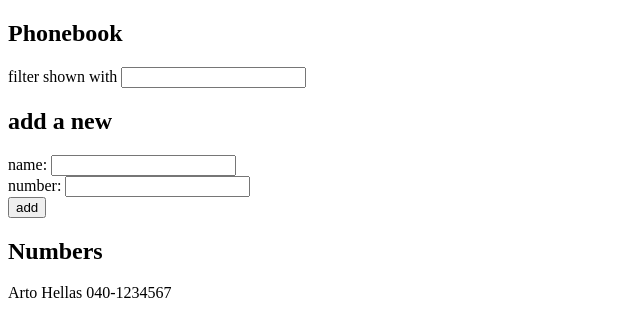
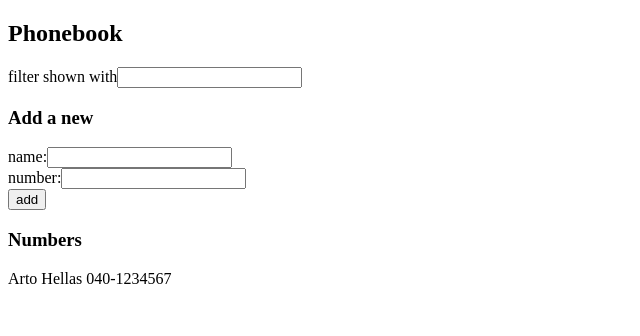
Before and after one commit to Abdk06/FullstackOpen-Solutions, a React (Vite) app in the folder part2/phonebook/: page / in a window 1280 px wide. Shown: the top 336 px of the page, without its empty margins (0-640 px from the left). Built offline with nearby package versions, Linux system fonts and the light colour scheme.

Commit message:
Added solution for 2.10

```diff
--- a/part2/phonebook/src/App.jsx
+++ b/part2/phonebook/src/App.jsx
@@ -1,4 +1,7 @@
 import { useState } from "react";
+import Filter from "./components/Filter";
+import PersonForm from "./components/PersonForm";
+import Persons from "./components/Persons";
 
 const App = () => {
   const [persons, setPersons] = useState([
@@ -35,32 +38,17 @@ const App = () => {
   return (
     <div>
       <h2>Phonebook</h2>
-      <div>
-        filter shown with{" "}
-        <input onChange={handleFilterChange} value={newFilter}></input>
-      </div>
-      <h2>add a new</h2>
-      <form onSubmit={addPerson}>
-        <div>
-          name: <input onChange={handleNameChange} value={newName}></input>
-        </div>
-        <div>
-          number: <input onChange={handleNumChange} value={newNum} />
-        </div>
-        <div>
-          <button type="submit">add</button>
-        </div>
-      </form>
-      <h2>Numbers</h2>
-      {persons
-        .filter((person) =>
-          person.name.toLowerCase().includes(newFilter.toLowerCase()),
-        )
-        .map((person) => (
-          <p key={person.name}>
-            {person.name} {person.num}
-          </p>
-        ))}
+      <Filter onChange={handleFilterChange} value={newFilter}></Filter>
+      <h3>Add a new</h3>
+      <PersonForm
+        onSubmit={addPerson}
+        onChangeName={handleNameChange}
+        valueName={newName}
+        onChangeNum={handleNumChange}
+        valueNum={newNum}
+      ></PersonForm>
+      <h3>Numbers</h3>
+      <Persons persons={persons} filter={newFilter}></Persons>
     </div>
   );
 };
--- /dev/null
+++ b/part2/phonebook/src/components/Filter.jsx
@@ -0,0 +1,10 @@
+const Filter = (props) => {
+  return (
+    <div>
+      filter shown with
+      <input onChange={props.onChange} value={props.value}></input>
+    </div>
+  );
+};
+
+export default Filter;
--- /dev/null
+++ b/part2/phonebook/src/components/PersonForm.jsx
@@ -0,0 +1,19 @@
+const PersonForm = (props) => {
+  return (
+    <form onSubmit={props.onSubmit}>
+      <div>
+        name:
+        <input onChange={props.onChangeName} value={props.valueName}></input>
+      </div>
+      <div>
+        number:
+        <input onChange={props.onChangeNum} value={props.valueNum} />
+      </div>
+      <div>
+        <button type="submit">add</button>
+      </div>
+    </form>
+  );
+};
+
+export default PersonForm;
--- /dev/null
+++ b/part2/phonebook/src/components/Persons.jsx
@@ -0,0 +1,17 @@
+const Persons = (props) => {
+  return (
+    <div>
+      {props.persons
+        .filter((person) =>
+          person.name.toLowerCase().includes(props.filter.toLowerCase()),
+        )
+        .map((person) => (
+          <p key={person.name}>
+            {person.name} {person.num}
+          </p>
+        ))}
+    </div>
+  );
+};
+
+export default Persons;
```
Also changed, not shown: 1 other file (tests, documents, lock files or other folders).
